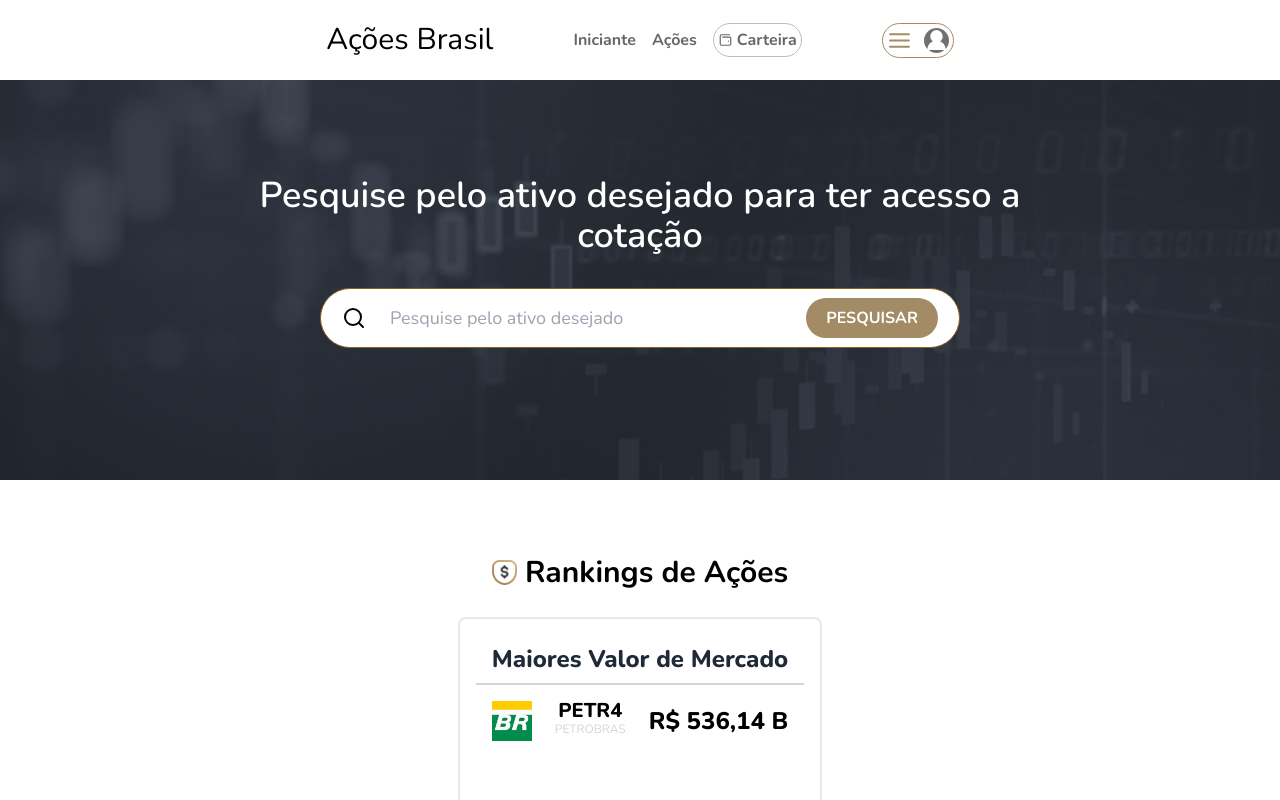
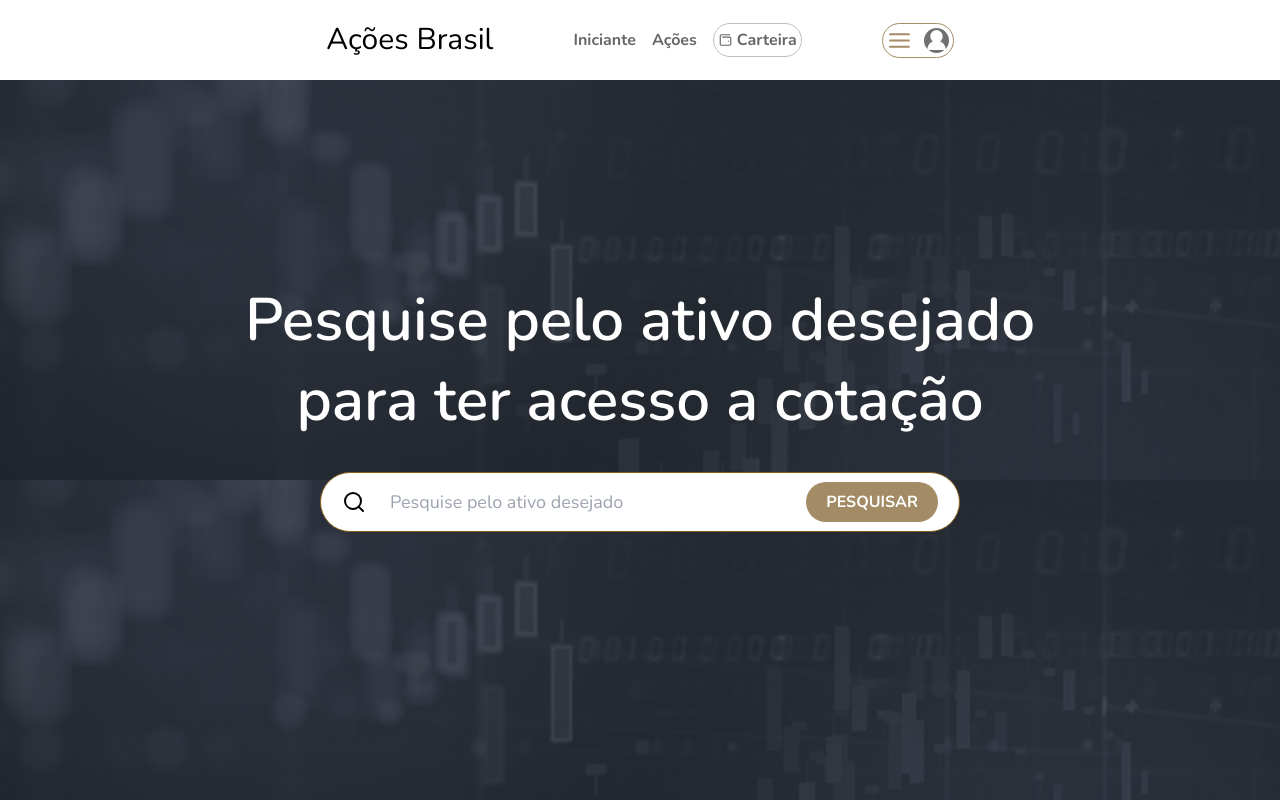
Before and after one commit to KelvinDiasMoreira/stock-project, a Next.js app: page / in a window 1280 px wide. Shown: the top 800 px of the page. Built offline with nearby package versions, Linux system fonts and the light colour scheme.

Commit message:
:construction: searchbar

```diff
--- a/src/app/components/DropDown/index.tsx
+++ b/src/app/components/DropDown/index.tsx
@@ -1,5 +1,7 @@
+import { Stocks } from "../SerchComponent";
+
 interface DropDownProps {
-  itens: string[] | undefined;
+  itens: Stocks[] | undefined;
   position: { bottom: number; left: number; right: number };
   hidden: boolean;
 }
@@ -8,7 +10,7 @@ export default function DropDown({ itens, position, hidden }: DropDownProps) {
   if (hidden) {
     return <></>;
   } else if (!itens?.length) {
-    itens?.push("Não encontrado nenhum resultado");
+    return <></>
   } else {
     return (
       <div
@@ -20,16 +22,25 @@ export default function DropDown({ itens, position, hidden }: DropDownProps) {
       >
         {itens &&
           itens.map((i, index: number) => (
-            <div
+            <main
               className={`${index === 0 && "hover:rounded-t-xl"} ${
                 index === itens.lastIndexOf(itens[itens.length - 1])
                   ? "hover:rounded-b-xl"
                   : "border-b-[1px]"
-              } cursor-pointer p-3 hover:bg-[#e5e5e5] duration-500`}
-              key={i}
+              } cursor-pointer p-3 hover:bg-[#e5e5e5] duration-500 flex gap-2`}
+              key={i.stock}
             >
-              {i}
-            </div>
+              <img src={`${i.logo}`}/>
+              <div className="flex flex-col">
+              <section>
+                <h3 className="text-sm text-#333 font-normal">{i.stock} -</h3>
+              </section>
+              <div>
+                <span className="text-[#999] font-bold text-sm">R$ {(i.close.toFixed(2).toString().replace('.', ','))} </span>
+              </div>
+
+              </div>
+            </main>
           ))}
       </div>
     );
--- a/src/app/components/SerchComponent/index.tsx
+++ b/src/app/components/SerchComponent/index.tsx
@@ -4,20 +4,34 @@ import { Search } from "lucide-react";
 import { ChangeEventHandler, HtmlHTMLAttributes, useState } from "react";
 import DropDown from "../DropDown";
 
+export interface GetSearchData {
+  stocks: Stocks[]
+}
+
+export interface Stocks{
+  stock: string
+  name: string
+  close: number
+  change: number
+  logo: string
+  type: string
+}
+
 export default function SearchComponent() {
-  const [search, setSearchs] = useState<string[] | undefined>(undefined);
+  const [search, setSearchs] = useState<Stocks[] | undefined>(undefined);
   const refComponentSearch = document.getElementById("sectionSearch");
 
   const getSearch = async (input: string) => {
     try {
-      const { data } = await api.get<{ indexes: string[]; stocks: string[] }>(
-        `available?search=${input}`,
+      const { data } = await api.get< GetSearchData >(
+        `quote/list?search=${input}`,
         {
           params: {
             token: `${process.env.secret}`,
           },
         }
       );
+      console.log(data)
       setSearchs(data.stocks);
       return;
     } catch (err) {
--- a/src/app/page.tsx
+++ b/src/app/page.tsx
@@ -1,20 +1,17 @@
 import SearchComponent from "./components/SerchComponent";
-import Ranking from "./components/Ranking";
+// import Ranking from "./components/Ranking";
 
 export default function Home() {
   return (
-    <>
-      <section className="bg-[#2A2F38] w-full h-[25rem] image-background-div flex justify-center">
-        <main className="flex flex-col mt-24 items-center gap-8">
+    <section className="bg-[#2A2F38] w-full h-[91.7vh] image-background-div flex justify-center">
+      <main className="flex flex-col mt-[12.5rem] items-center gap-8">
         <div className="max-w-[50rem]">
-            <h1 className="text-4xl text-[#fff] leading-10 font-semibold text-center">
+          <h1 className="text-6xl text-[#fff] leading-[5rem] font-semibold text-center">
             Pesquise pelo ativo desejado para ter acesso a cotação
           </h1>
         </div>
         <SearchComponent />
       </main>
     </section>
-      <Ranking />
-    </>
   );
 }
```
Lines whose indentation alone changed are shown as unchanged.
